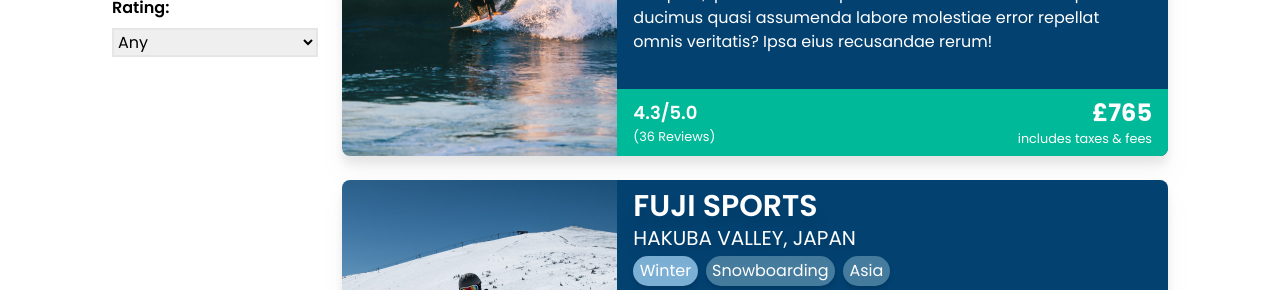
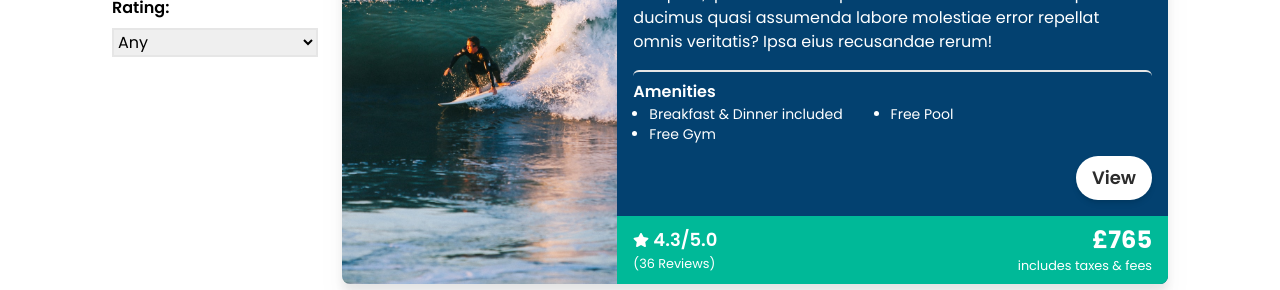
Before and after one commit to kristian4res/ucwd-solstice, a React (Create React App) app: page /explore in a window 1280 px wide. Shown: the part 510-800 px from the top of the page. Built offline with nearby package versions, Linux system fonts and the light colour scheme; no server answers.

Commit message:
cf: working on trip card, page; added 404 page

```diff
--- a/src/App.js
+++ b/src/App.js
@@ -16,6 +16,7 @@ import Navigation from './components/navigation';
 import Hero from './components/hero';
 import Footer from './components/footer';
 import Modal from './components/modal';
+import PageNotFound from './components/page-not-found';
 
 import './App.css';
 
@@ -25,7 +26,7 @@ function App() {
   return (
     <div className="flex flex-col items-center min-h-screen relative font-poppins overflow-x-hidden">
       <Navigation />
-      <main id="main-content" className='flex flex-col justify-evenly w-full'>
+      <main id="main-content" className='flex flex-col justify-evenly w-full m-h-screen'>
         <Routes>
           <Route exact path="/" element={
               <>
@@ -43,6 +44,7 @@ function App() {
                 <Route exact path="/signup" element={<SignUp />}/>
               </>
           }
+          <Route path='*' element={<PageNotFound />}/>
         </Routes>
       </main>
       <Footer />
--- a/src/components/card-article.jsx
+++ b/src/components/card-article.jsx
@@ -31,7 +31,7 @@ const CardArticle = ({ imgUrl, imgTitle, tag }) => {
                     Lorem ipsum dolor sit amet consectetur, adipisicing elit. Eum voluptas, ipsam rem et explicabo nemo unde doloremque ducimus quasi assumenda labore molestiae error repellat omnis veritatis? Ipsa eius recusandae rerum!
                 </p>
                 <div className="flex w-fit justify-end text-custom-dark ml-auto mt-1 mb-2
-                md:justify-end ">
+                    md:justify-end ">
                   <ButtonSolid btnTitle={'Learn more'}
                     icon={
                       <HiChevronRight className='h-6 w-6 lg:h-8 lg:w-8' />
--- a/src/components/card-trip.jsx
+++ b/src/components/card-trip.jsx
@@ -1,6 +1,9 @@
 import React from 'react';
 
 import CardTag from './card-tag';
+import ButtonSolid from './button-solid';
+
+import { FaStar } from 'react-icons/fa';
 
 const CardTrip = ({ imgUrl, cardTitle, cardSubTitle, cardText, cardDetails, tagData }) => {
     return (
@@ -14,8 +17,8 @@ const CardTrip = ({ imgUrl, cardTitle, cardSubTitle, cardText, cardDetails, tagD
                 <img
                     src={imgUrl ? require(`../assets/${imgUrl}`) : ''}
                     alt={'people on an adventure'}
-                    className={`object-cover w-full
-                        lg:h-80
+                    className={`object-cover w-full h-72
+                        md:h-full
                     `}
                 />
             </div>
@@ -50,22 +53,56 @@ const CardTrip = ({ imgUrl, cardTitle, cardSubTitle, cardText, cardDetails, tagD
                     </div>
                     <p className={`text-left py-4 text-current text-sm
                     xl:text-base`}>
-                        {cardText ? cardText : ''}
+                        {cardText[0] ? cardText[0] : ''}
                     </p>
+                    <div className='flex flex-col w-full border-t-2 border-custom-gray rounded-t-md py-2'>
+                        <h1 className='text-[.9rem] font-semibold capitalize
+                            md:text-base
+                        '>
+                            Amenities
+                        </h1>
+                        <ul className='px-4 grid auto-cols-max justify-start items-start list-disc
+                            md:grid-cols-2 lg:w-fit lg:gap-x-12
+                        '>
+                            {
+                                cardText[1]
+                                ? cardText[1].map((val, key) => {
+                                    return (
+                                        <li key={key}
+                                            className='text-sm font-light'
+                                        >
+                                            {val}
+                                        </li>
+                                    )
+                                })
+                                : ''
+                            }
+                        </ul>
+                    </div>
+                    <div className="flex w-fit justify-end text-custom-dark ml-auto mt-1 mb-2
+                        md:justify-end "
+                    >
+                        <ButtonSolid
+                            btnTitle={'View'}
+                        />
+                    </div>
                 </div>
                 <div className='container h-fit w-full
                     text-white flex justify-between items-center
                     bg-success px-4 py-2
                 '>
                     <div className='flex flex-col items-start'>
-                        <span className='text-[0.9rem] font-semibold
-                            lg:text-lg
+                        <div className='flex flex-row justify-center items-center gap-[4px]
                         '>
-                            {cardDetails[0][0] ? cardDetails[0][0] : '' }/5.0
-                        </span>
-                        <span className='text-[0.8rem] font-thin'>
+                            <FaStar className='h-[.9rem] w-[.9rem] md:h-4 md:w-4' />
+                            <span className='text-[0.9rem] font-semibold
+                            lg:text-lg'>
+                                {cardDetails[0][0] ? cardDetails[0][0] : '' }/5.0
+                            </span>
+                        </div>
+                        <small className='text-[0.8rem] font-thin'>
                             ({cardDetails[0][1] ? cardDetails[0][1] : '' } Reviews)
-                        </span>
+                        </small>
                     </div>
                     <div className='flex flex-col items-end'>
                         <span className='text-lg font-bold
@@ -73,7 +110,7 @@ const CardTrip = ({ imgUrl, cardTitle, cardSubTitle, cardText, cardDetails, tagD
                         '>
                             £{cardDetails[1][0] ? cardDetails[1][0] : '' }
                         </span>
-                        <span className='text-[0.8rem] font-thin'>includes taxes &amp; fees</span>
+                        <small className='text-[0.8rem] font-thin'>includes taxes &amp; fees</small>
                     </div>
                 </div>
             </div>
--- a/src/components/navigation.jsx
+++ b/src/components/navigation.jsx
@@ -49,7 +49,7 @@ const Navigation = () => {
   }, [handleNavBackdrop]);
 
   return (
-    <div className={`w-full ${navClass} z-20 fixed top-0 text-white`}>
+    <header className={`w-full ${navClass} z-20 fixed top-0 text-white`}>
       <div className={`flex ${routeLocation.pathname === '/' ? 'transparent' : 'bg-main' }
         items-center w-full transition-all ease-in mx-auto py-4 px-6
         md:px-14 lg:px-24`
@@ -95,7 +95,7 @@ const Navigation = () => {
           </nav>
         </div>
       </div>
-    </div>
+    </header>
   )
 }
 
--- /dev/null
+++ b/src/components/page-not-found.jsx
@@ -0,0 +1,34 @@
+import React from 'react'
+import PageContainer from './page-container';
+
+import { ReactComponent as PageNotFoundSVG} from '../assets/page-not-found.svg';
+
+const PageNotFound = () => {
+  return (
+    <PageContainer>
+        <section className='min-h-screen flex flex-col justify-center items-center w-full'>
+            <div className="flex flex-col justify-center items-center w-2/3">
+                <PageNotFoundSVG title='HTTP 404 Error' className='h-[18rem] w-[20rem]
+                    sm:h-[20rem] sm:w-[22rem]
+                    md:h-[28rem] md:w-[30rem]
+                    lg:h-[36rem] lg:w-[38rem]
+                    '
+                />
+                <h1 className='text-xl font-semibold text-main -mt-6
+                    md:text-2xl
+                    lg:text-3xl
+                '>
+                    Oops!
+                </h1>
+                <p className='text-base text-center  whitespace-pre-wrap
+                    md:text-xl
+                '>
+                    Unfortunately, the page you were looking for doesn't exists, please go back.
+                </p>
+            </div>
+        </section>
+    </PageContainer>
+  )
+}
+
+export default PageNotFound;
--- a/src/components/trip-list.jsx
+++ b/src/components/trip-list.jsx
@@ -92,7 +92,7 @@ const TripList = () => {
                 imgUrl={val.tripImages[0]}
                 cardTitle={val.tripName}
                 cardSubTitle={val.tripFullLocation}
-                cardText={val.tripDescription}
+                cardText={[val.tripDescription, val.tripAmenities]}
                 cardDetails={[[val.tripRating, val.tripReviews], [val.tripTotalPrice]]}
                 tagData={val.tripTags}
             />
--- /dev/null
+++ b/src/components/trip-page.jsx
@@ -0,0 +1,14 @@
+import React from 'react'
+import PageContainer from './page-container';
+
+const TripPage = ({ tripDetails }) => {
+  return (
+    <PageContainer>
+        <section className='min-h-screen'>
+
+        </section>
+    </PageContainer>
+  )
+}
+
+export default TripPage;
--- a/src/dev-data/trips.json
+++ b/src/dev-data/trips.json
@@ -26,6 +26,7 @@
         "accomodationId": "A1",
         "tripImages": ["surfing-md-1.jpg"],
         "tripDescription": "Lorem ipsum dolor sit amet consectetur, adipisicing elit. Eum voluptas, ipsam rem et explicabo nemo unde doloremque ducimus quasi assumenda labore molestiae error repellat omnis veritatis? Ipsa eius recusandae rerum!",
+        "tripAmenities": ["Breakfast & Dinner included", "Free Pool", "Free Gym"],
         "tripStartDate": "2022-05-19",
         "tripEndDate": "2022-07-19"
     },
@@ -56,6 +57,7 @@
         "accomodationId": "A1",
         "tripImages": ["snowboarding-md-1.jpg"],
         "tripDescription": "Lorem ipsum dolor sit amet consectetur, adipisicing elit. Eum voluptas, ipsam rem et explicabo nemo unde doloremque ducimus quasi assumenda labore molestiae error repellat omnis veritatis? Ipsa eius recusandae rerum!",
+        "tripAmenities": ["Breakfast & Dinner included", "Free Hot Spring", "Equipment provided"],
         "tripStartDate": "2022-11-19",
         "tripEndDate": "2023-02-19"
     },
@@ -86,6 +88,7 @@
         "accomodationId": "A1",
         "tripImages": ["kayaking-md-1.jpg"],
         "tripDescription": "Lorem ipsum dolor sit amet consectetur, adipisicing elit. Eum voluptas, ipsam rem et explicabo nemo unde doloremque ducimus quasi assumenda labore molestiae error repellat omnis veritatis? Ipsa eius recusandae rerum!",
+        "tripAmenities": ["Breakfast included", "Equipment provided", "Certified Guide included"],
         "tripStartDate": "2022-05-19",
         "tripEndDate": "2022-07-19"
     },
@@ -116,6 +119,7 @@
         "accomodationId": "A1",
         "tripImages": ["ski-resort-img-1.jpg"],
         "tripDescription": "Lorem ipsum dolor sit amet consectetur, adipisicing elit. Eum voluptas, ipsam rem et explicabo nemo unde doloremque ducimus quasi assumenda labore molestiae error repellat omnis veritatis? Ipsa eius recusandae rerum!",
+        "tripAmenities": ["Breakfast & Dinner included", "Free Transportation (with conditions)"],
         "tripStartDate": "2022-05-19",
         "tripEndDate": "2022-07-19"
     }
```
Also changed, not shown: src/assets/page-not-found.svg (added).
